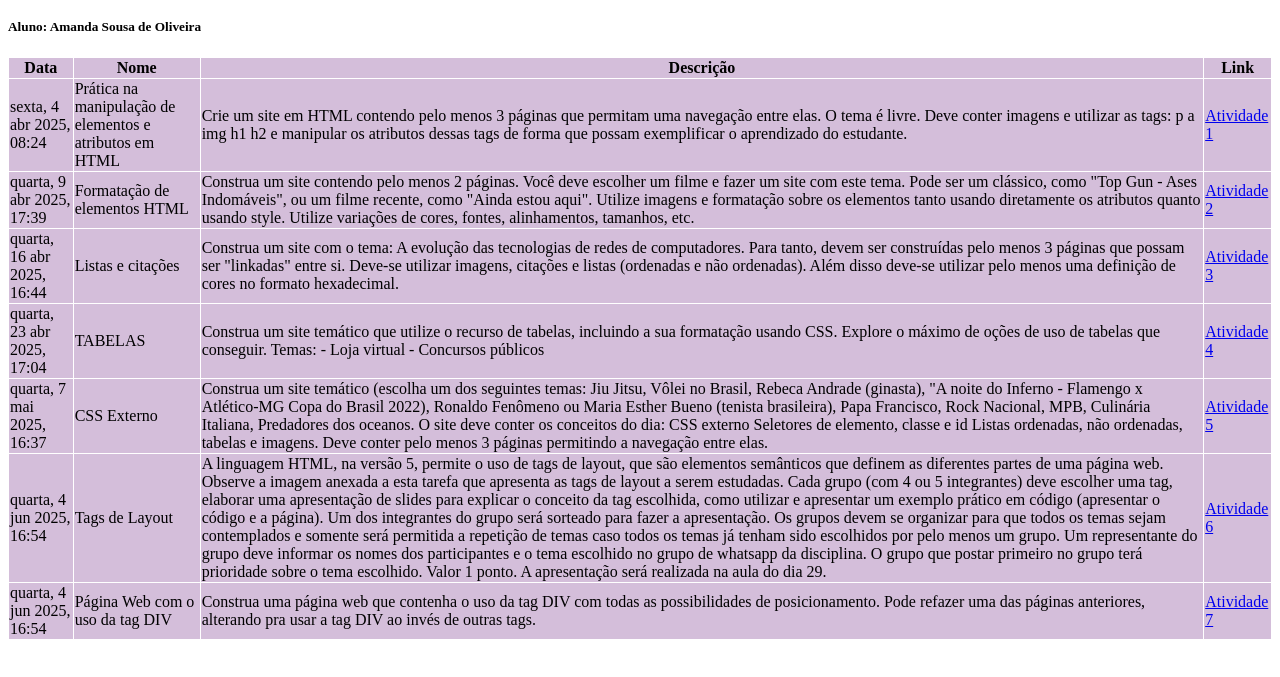
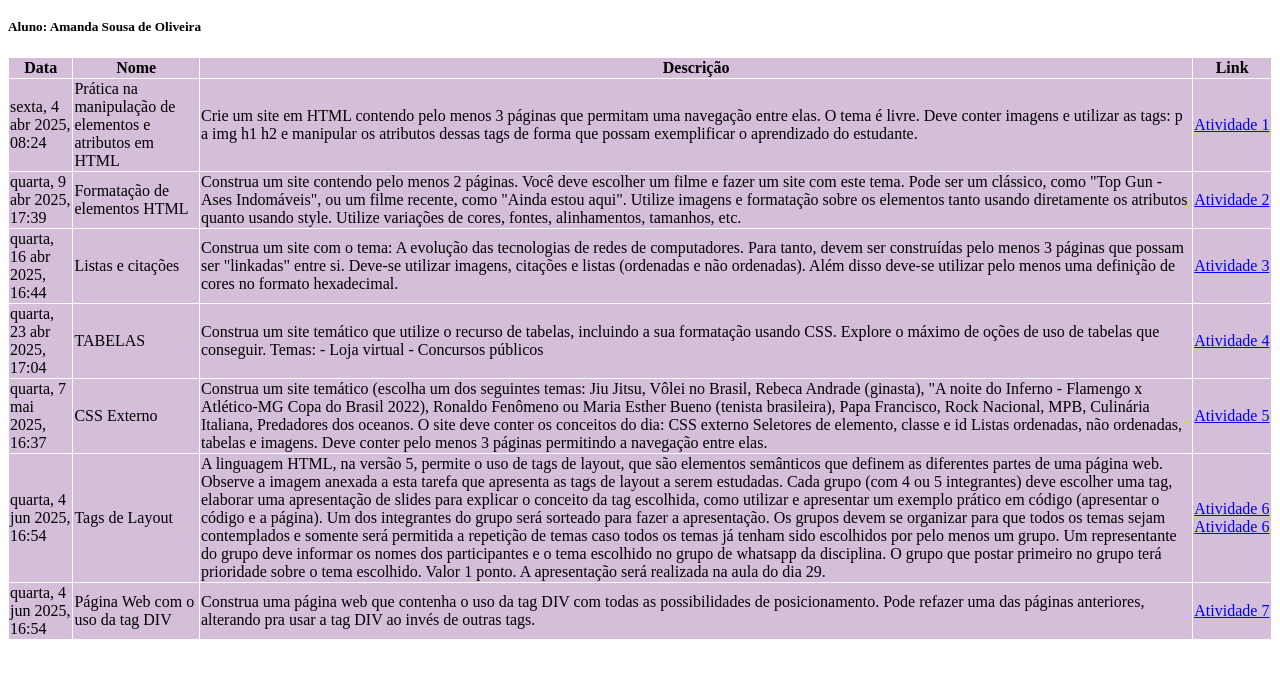
Before and after one commit to AmandaOliveira24/Amanda.pagina.inicial, a plain HTML site: page index.html in a window 1280 px wide. Shown: the part 105-782 px from the top of the page. Drawn offline with Linux system fonts and the light colour scheme.

Commit message:
Update index.html

```diff
--- a/index.html
+++ b/index.html
@@ -99,6 +99,7 @@ Valor 1 ponto. A apresentação será realizada na aula do dia 29.</td>
           <td>
 
             <a href="./AtividadeLayout/index.html">Atividade 6</a>
+            <a href="./AtividadeLayout/Computer_20250608_184814_0000.pdf">Atividade 6</a>
           </td>
         </tr>
          <tr>
```
